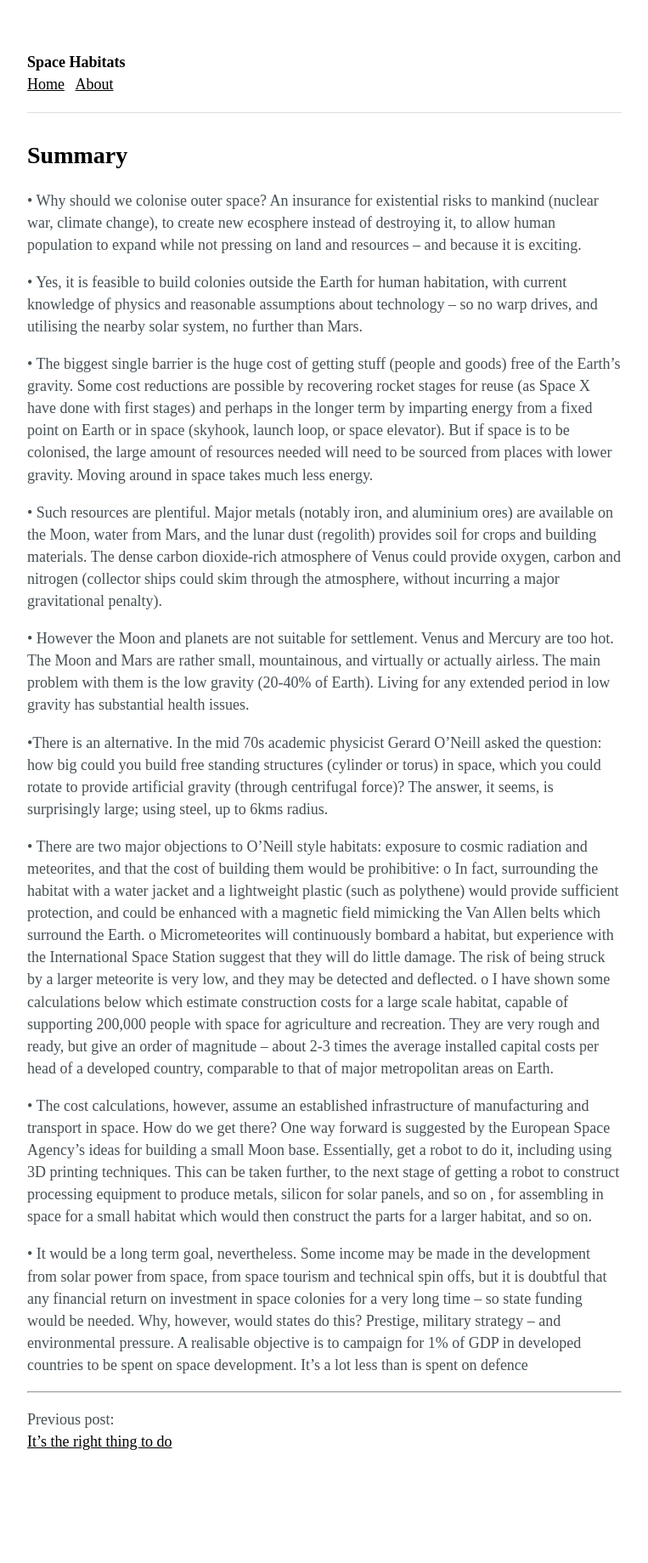
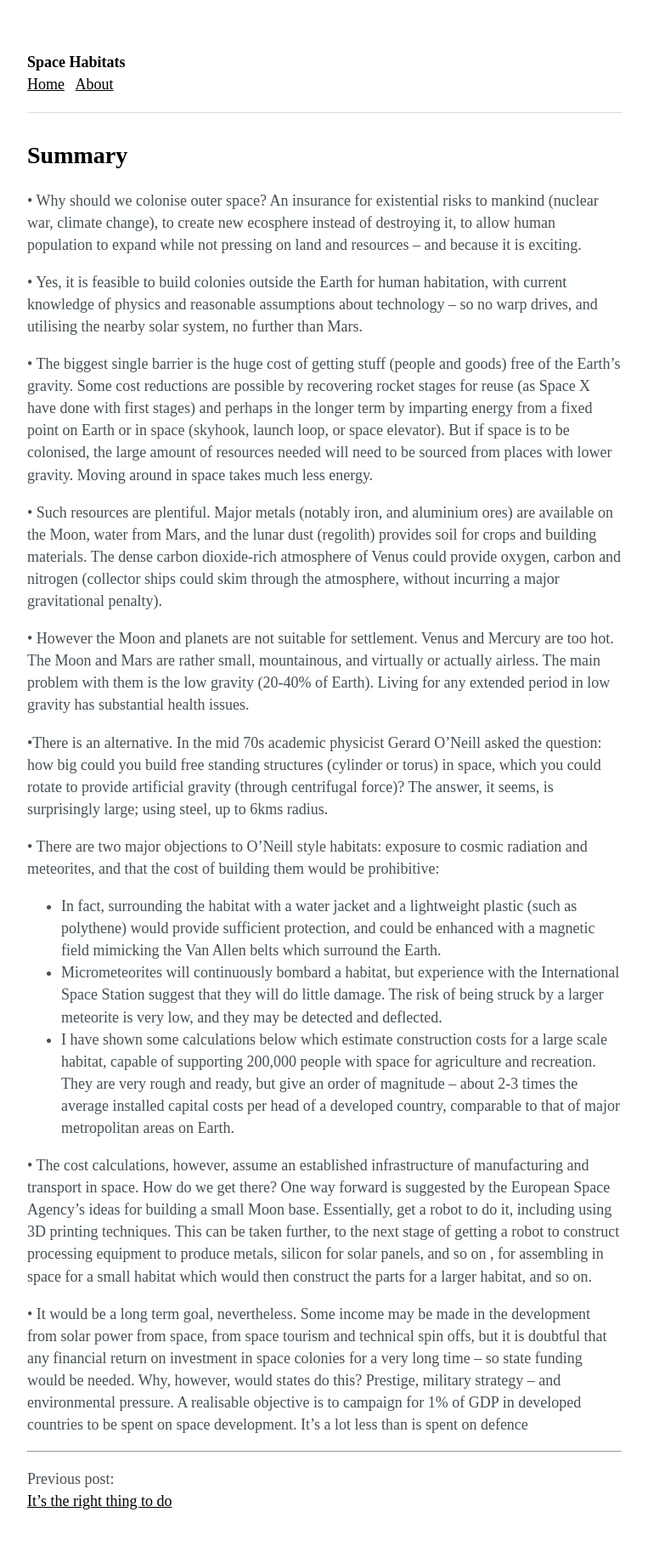
Before and after one commit to ffub/space-habitats, a Jekyll site: the page built from _posts/2016-08-25-summary.markdown, in a window 1280 px wide. Shown: the whole page at 85% size, without its empty margins (258-1021 px from the left). Built offline with Jekyll 4.4.1, drawn with Linux system fonts in a browser that asks for light colours; before the commit the page ends 1769 px from its top, so only the background shows below that.

Commit message:
Updated Summary

```diff
--- a/_posts/2016-08-25-summary.markdown
+++ b/_posts/2016-08-25-summary.markdown
@@ -16,9 +16,9 @@ date: 2016-08-25 11:21:00 +01:00
 •There is an alternative. In the mid 70s academic physicist Gerard O’Neill asked the question: how big could you build free standing structures (cylinder or torus) in space, which you could rotate to provide artificial gravity (through centrifugal force)? The answer, it seems, is surprisingly large; using steel, up to 6kms radius.
 
 • There are two major objections to O’Neill style habitats: exposure to cosmic radiation and meteorites, and that the cost of building them would be prohibitive:
-  o In fact, surrounding the habitat  with a water jacket and  a lightweight plastic (such as polythene) would provide sufficient protection, and could be enhanced with a magnetic field mimicking the Van Allen belts which surround the Earth.
-  o Micrometeorites will continuously bombard a habitat, but experience with the International Space Station suggest that they will do little damage. The risk of being struck by a larger meteorite is very low, and they may be detected and deflected.
-  o I have shown some calculations below which estimate construction costs for a large scale habitat, capable of supporting 200,000 people with space for agriculture and recreation. They are very rough and ready, but give an order of magnitude – about 2-3 times the average installed capital costs per head of a developed country, comparable to that of major metropolitan areas on Earth.
+  *  In fact, surrounding the habitat  with a water jacket and  a lightweight plastic (such as polythene) would provide sufficient protection, and could be enhanced with a magnetic field mimicking the Van Allen belts which surround the Earth.
+   * Micrometeorites will continuously bombard a habitat, but experience with the International Space Station suggest that they will do little damage. The risk of being struck by a larger meteorite is very low, and they may be detected and deflected.
+   * I have shown some calculations below which estimate construction costs for a large scale habitat, capable of supporting 200,000 people with space for agriculture and recreation. They are very rough and ready, but give an order of magnitude – about 2-3 times the average installed capital costs per head of a developed country, comparable to that of major metropolitan areas on Earth.
 
 • The cost calculations, however, assume an established infrastructure of manufacturing and transport in space. How do we get there? One way forward is suggested by the European Space Agency’s ideas for building a small Moon base. Essentially, get a robot to do it, including using 3D printing techniques. This can be taken further, to the next stage of getting a robot to construct processing equipment to produce metals, silicon for solar panels, and so on , for assembling in space for a small habitat which would then construct the parts for a larger habitat, and so on.
 
```
